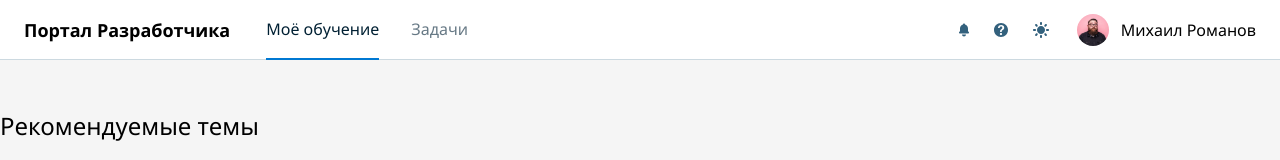
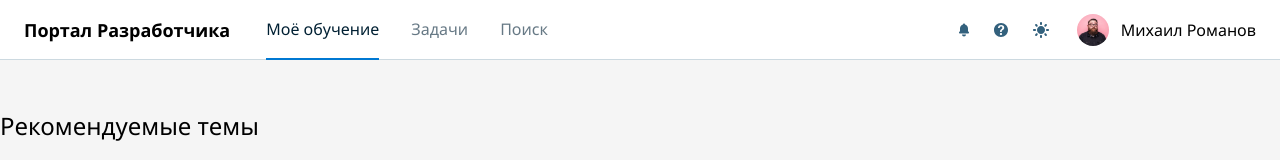
Before and after one commit to ssssed/developer-portal, a React (Vite) app: page / in a window 1280 px wide. Shown: the top 160 px of the page. Built offline with nearby package versions, Linux system fonts and the light colour scheme; no server answers.

Commit message:
feat: add link to search page

```diff
--- a/src/components/Header/Header.tsx
+++ b/src/components/Header/Header.tsx
@@ -18,6 +18,9 @@ const Header = () => {
         <NavLink to="/tasks" className="header__nav-link">
           Задачи
         </NavLink>
+        <NavLink to="/search" className="header__nav-link">
+          Поиск
+        </NavLink>
       </nav>
       <div className="header__menu">
         {geolocate && <span className="header__city">г. {geolocate}</span>}
```
